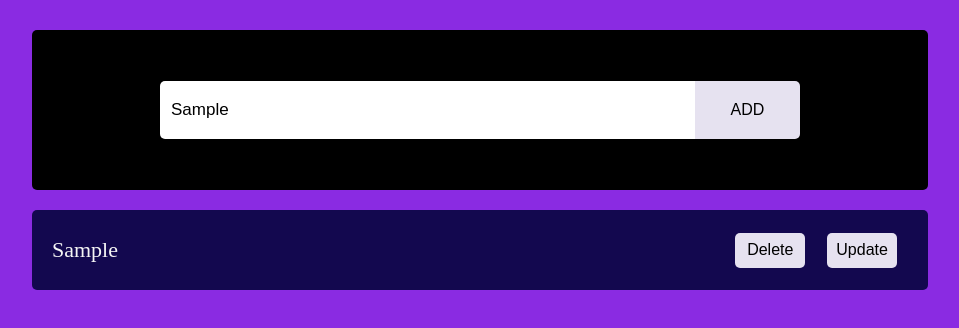
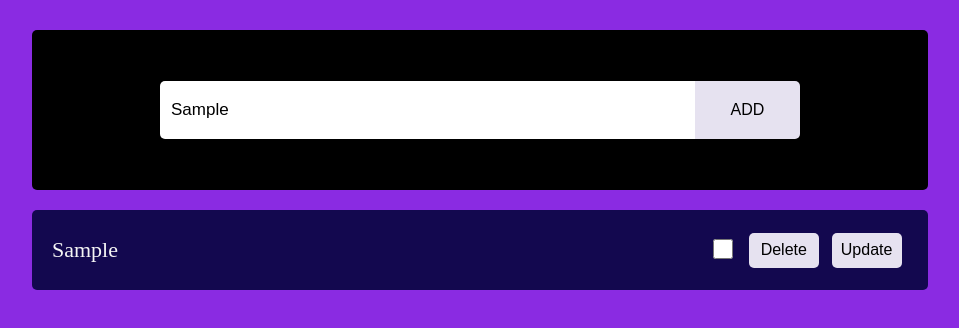
Before and after one commit to olaoluwaayanbola/todotypescript, a React (Create React App) app: page / in a window 1280 px wide. Both pictures are taken after typing "Sample" into the empty fields and a click on the button "ADD". Shown: the top 328 px of the page, without its empty margins (160-1119 px from the left). Built offline with nearby package versions, Linux system fonts and the light colour scheme.

Commit message:
working functionalities

```diff
--- a/src/Component/Task/Task.tsx
+++ b/src/Component/Task/Task.tsx
@@ -29,7 +29,7 @@ export const Task = ({ items, setRemove, filter }: Props) => {
     <div className={TaskStyle.TaskContianer}>
       <div className={TaskStyle.Value}>
         {checked ?
-          <s>{items.input}</s>
+          <s>{edit}</s>
           : checked ?
             <span>{inputsetState.input}</span> : <span>{edit}</span>
         }
@@ -37,11 +37,11 @@ export const Task = ({ items, setRemove, filter }: Props) => {
       </div>
       <div className={TaskStyle.Function}>
         <div className={TaskStyle.Check}>
-          {/* <input
+          <input
             type="checkbox"
             checked={checked}
             onChange={handleChecked}
-          /> */}
+          />
         </div>
         <div className={TaskStyle.Delete}>
           <button onClick={handleRemove}>
```
